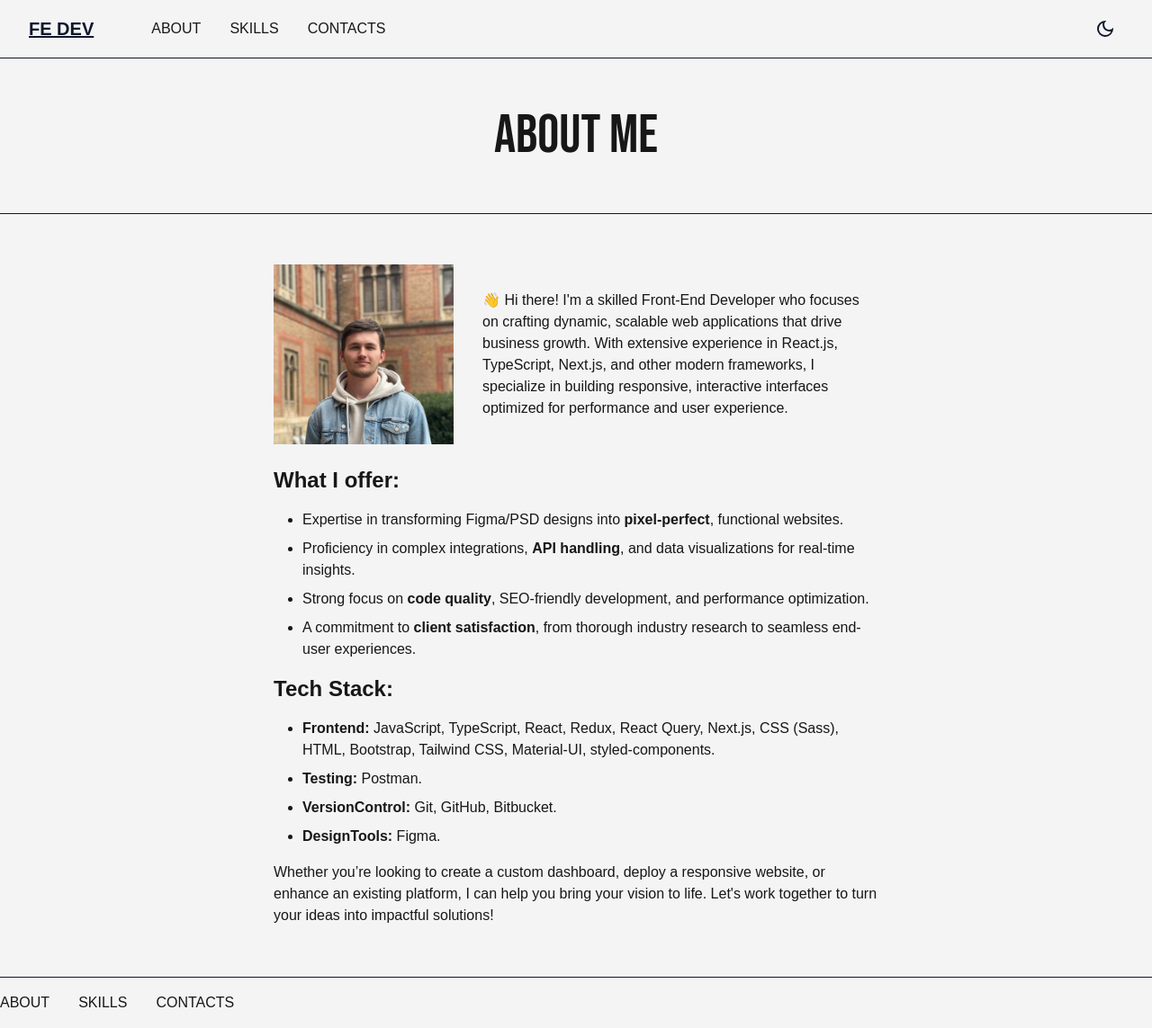
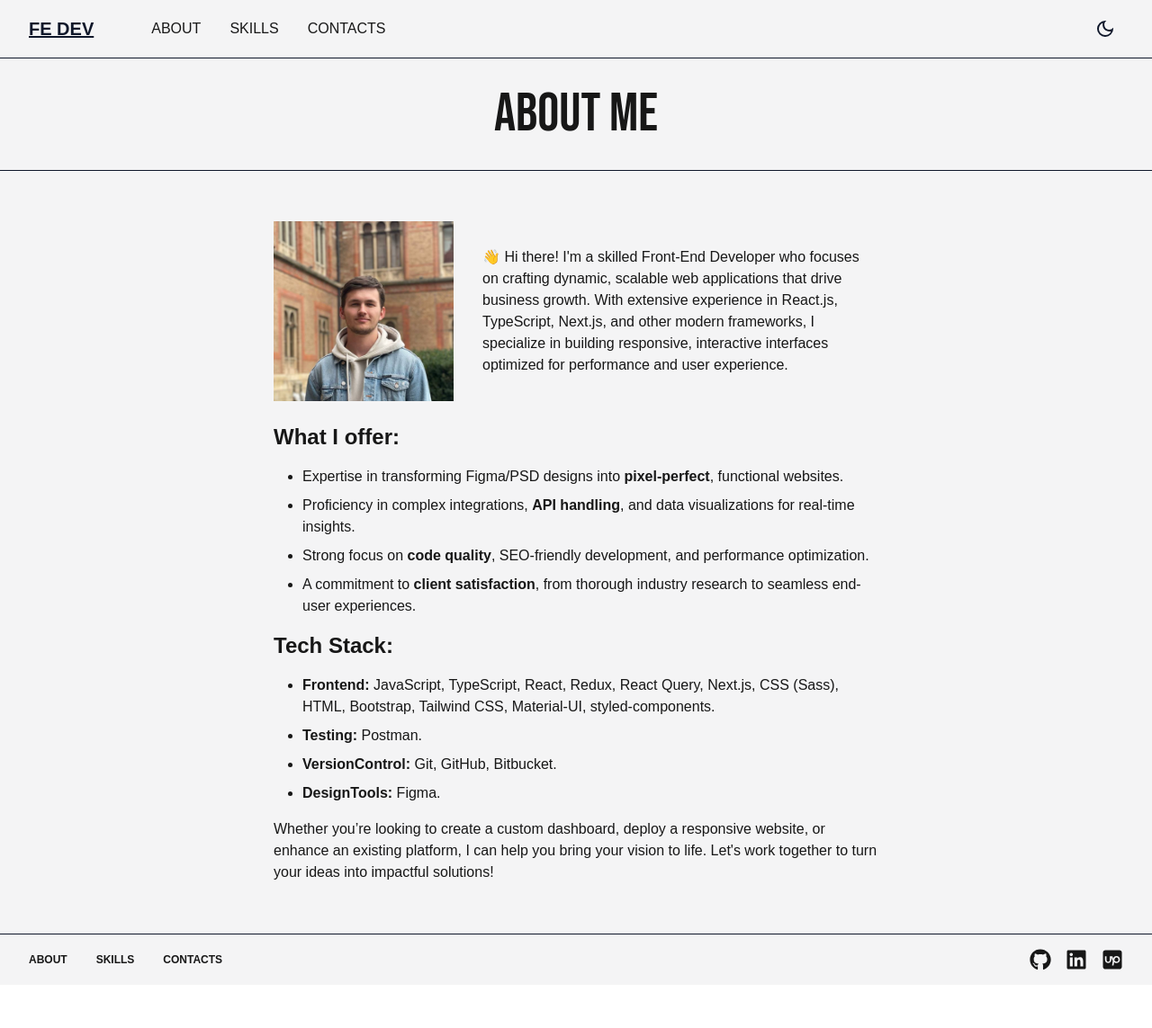
Before and after one commit to tpostolyuk/fedev-portfolio, a Next.js app: page /about in a window 1280 px wide. Shown: the whole page at 90% size. After the commit the page ends 1095 px from the top, so only its background shows below. Built offline with nearby package versions, Linux system fonts and the light colour scheme; a web font is replaced by a local one.

Commit message:
chore(footer): add content and dark mode for footer

```diff
--- a/src/app/about/page.tsx
+++ b/src/app/about/page.tsx
@@ -10,12 +10,28 @@ const bebasNeue = Bebas_Neue({
 export default function About() {
   return (
     <main className="bg-zinc-100 flex flex-col">
-      <section className="border-b-[1px] border-b-slate-900 py-14">
-        <h1 className={clsx(bebasNeue.className, "text-center text-6xl")}>
+      <section
+        className={clsx(
+          "border-b-[1px] border-b-slate-900 py-8",
+          "dark:bg-slate-900 dark:border-b-white"
+        )}
+      >
+        <h1
+          className={clsx(
+            bebasNeue.className,
+            "text-center text-6xl",
+            "dark:text-white"
+          )}
+        >
           ABOUT ME
         </h1>
       </section>
-      <section className="border-b-slate-900 border-b-[1px] flex flex-col justify-center items-center py-14">
+      <section
+        className={clsx(
+          "border-b-slate-900 border-b-[1px] flex flex-col justify-center items-center py-14",
+          "dark:bg-slate-900 dark:text-white dark:border-b-white"
+        )}
+      >
         <div className="flex items-center gap-8 max-w-2xl">
           <Image
             className="float-right"
--- a/src/components/footer.tsx
+++ b/src/components/footer.tsx
@@ -1,11 +1,20 @@
-import { NAV_ITEMS } from "@/constants/options";
+import { FaGithub, FaLinkedin } from "react-icons/fa";
+import { FaSquareUpwork } from "react-icons/fa6";
 import Link from "next/link";
 import { FC } from "react";
+import clsx from "clsx";
+
+import { NAV_ITEMS } from "@/constants/options";
 
 export const Footer: FC = () => {
   return (
-    <footer className="border-t-slate-900 py-4 bg-zinc-100">
-      <ul className="flex items-center gap-8">
+    <footer
+      className={clsx(
+        "flex items-center gap-4 justify-between border-t-slate-900 py-4 px-8 bg-zinc-100",
+        "dark:border-t-white dark:bg-slate-900 dark:text-white"
+      )}
+    >
+      <ul className="flex items-center text-xs font-semibold gap-8">
         {NAV_ITEMS.map((item) => (
           <Link
             className="hover:underline"
@@ -16,6 +25,29 @@ export const Footer: FC = () => {
           </Link>
         ))}
       </ul>
+      <ul className="flex items-center gap-4">
+        <li className="hover:rotate-6">
+          <a target="_blank" href="https://github.com/tpostolyuk">
+            <FaGithub size={24} />
+          </a>
+        </li>
+        <li className="hover:rotate-6">
+          <a
+            href="https://www.linkedin.com/in/taras-p-8199491a5/"
+            target="_blank"
+          >
+            <FaLinkedin size={24} />
+          </a>
+        </li>
+        <li className="hover:rotate-6">
+          <a
+            href="https://www.upwork.com/freelancers/~011e871456341347b4"
+            target="_blank"
+          >
+            <FaSquareUpwork size={24} />
+          </a>
+        </li>
+      </ul>
     </footer>
   );
 };
--- a/src/components/header.tsx
+++ b/src/components/header.tsx
@@ -7,7 +7,12 @@ import { ThemeToggle } from "./theme-toggle";
 
 export const Header: FC = () => {
   return (
-    <header className="flex items-center gap-8 border-b-[1px] bg-zinc-100 dark:bg-slate-900 border-b-slate-900">
+    <header
+      className={clsx(
+        "flex items-center gap-8 border-b-[1px] bg-zinc-100 dark:bg-slate-900 border-b-slate-900 sticky top-0 left-0 right-0",
+        "dark:border-b-white"
+      )}
+    >
       <Link href="/">
         <div
           className={clsx(
```
